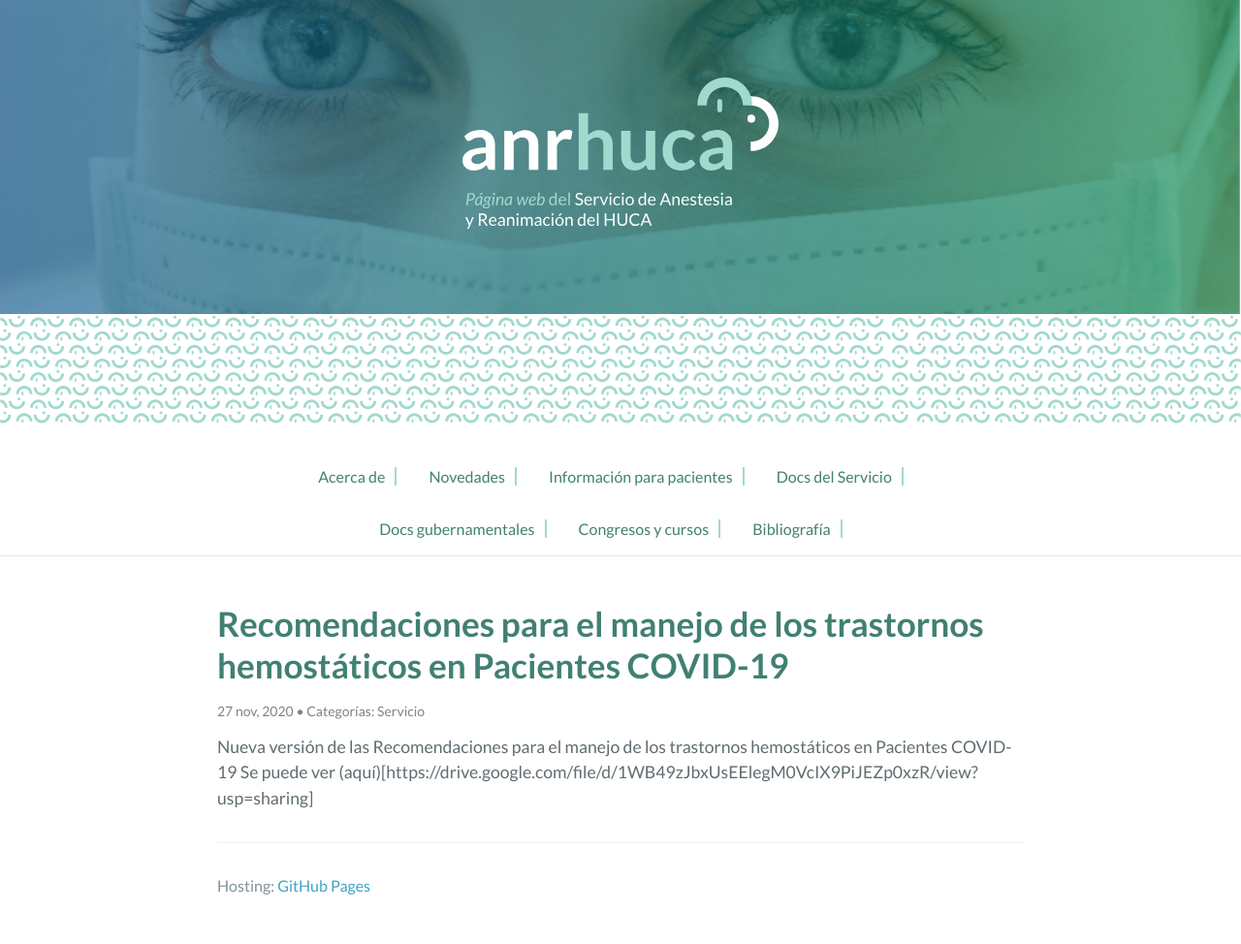
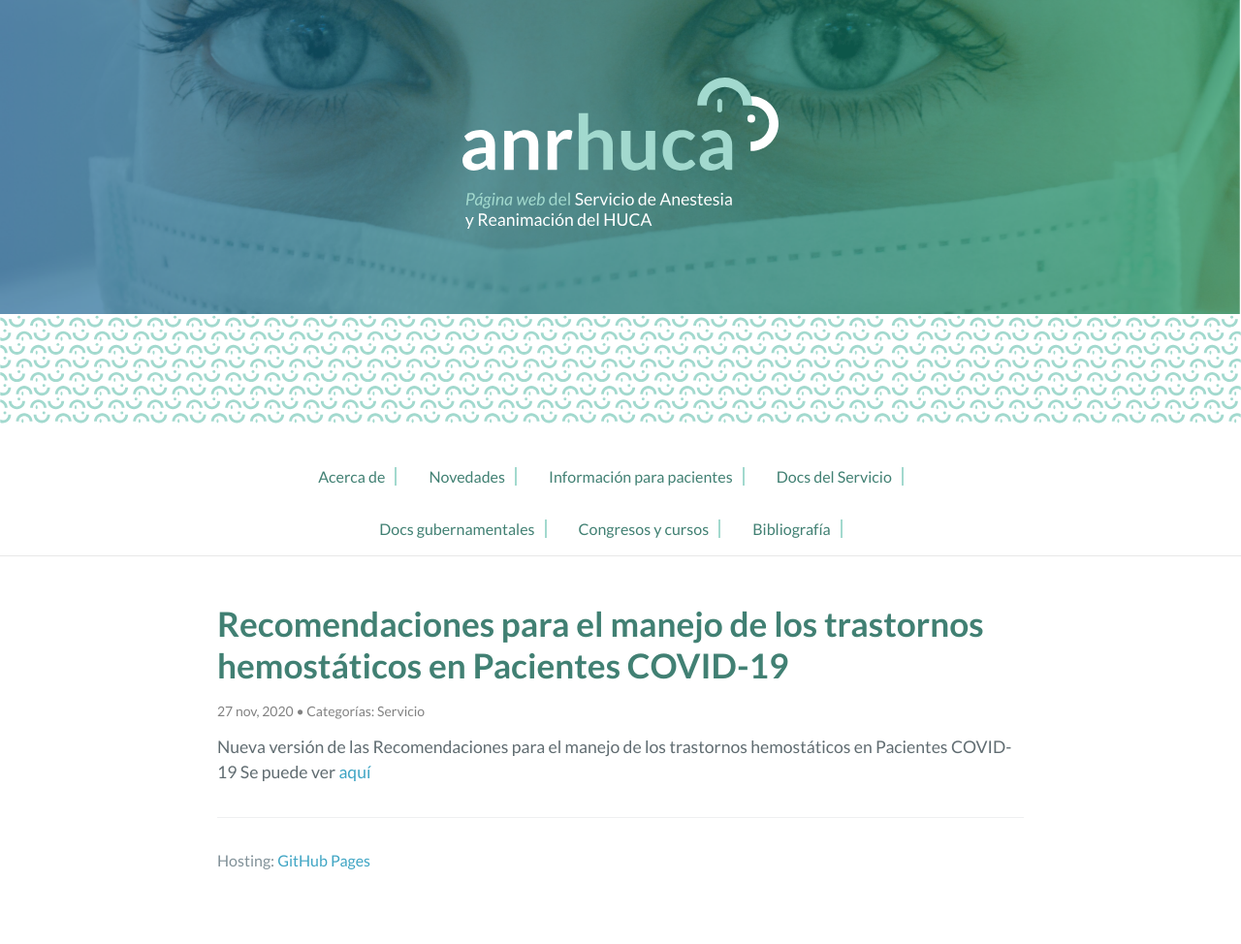
Before and after one commit to anrhuca/anrhuca.github.io, a Jekyll site: the page built from _posts/2020-11-27-recomendaciones-para-el-manejo-de-los-trastornos-hemostaticos-en-pacientes-covid-19.md, in a window 1280 px wide. Shown: the whole page at 97% size. Built offline with Jekyll 4.4.1, drawn with Linux system fonts in a browser that asks for light colours; our own code applies the rules of GitHub Pages for plain Markdown files; after the commit the page ends 948 px from its top, so only the background shows below that.

Commit message:
Update 2020-11-27-recomendaciones-para-el-manejo-de-los-trastornos-hemostaticos-en-pacientes-covid-19.md

```diff
--- a/_posts/2020-11-27-recomendaciones-para-el-manejo-de-los-trastornos-hemostaticos-en-pacientes-covid-19.md
+++ b/_posts/2020-11-27-recomendaciones-para-el-manejo-de-los-trastornos-hemostaticos-en-pacientes-covid-19.md
@@ -9,5 +9,5 @@ meta:
 ---
 
 Nueva versión de las Recomendaciones para el manejo de los trastornos hemostáticos en Pacientes COVID-19
-Se puede ver (aquí)[https://drive.google.com/file/d/1WB49zJbxUsEElegM0VcIX9PiJEZp0xzR/view?usp=sharing]
+Se puede ver [aquí](https://drive.google.com/file/d/1WB49zJbxUsEElegM0VcIX9PiJEZp0xzR/view?usp=sharing)
 <!--more-->
```
